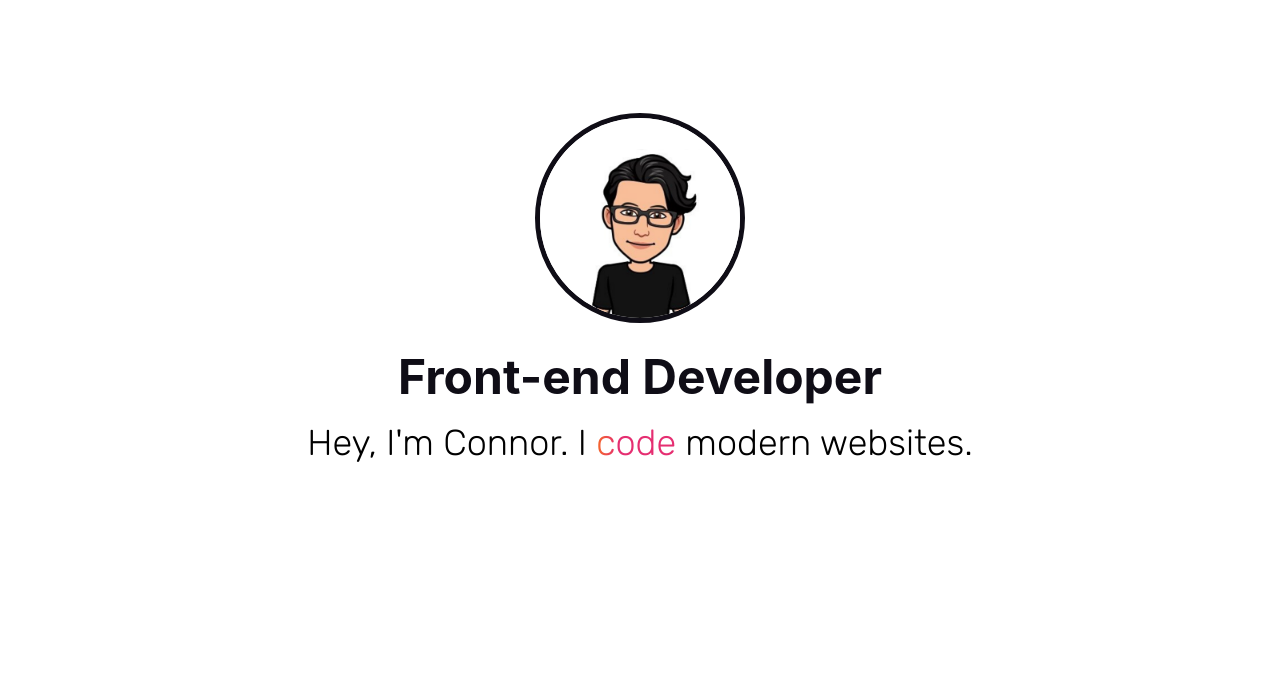
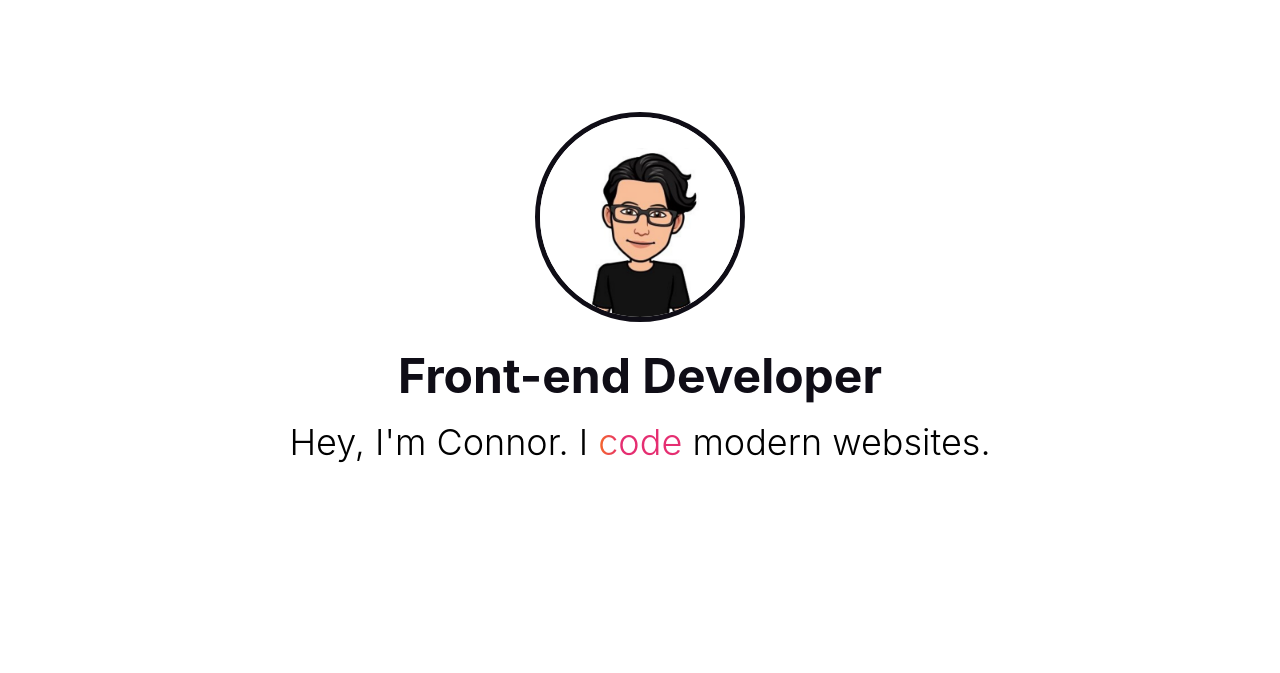
Before and after one commit to connorocampo/dotdev, a Gatsby site: page / in a window 1280 px wide. Shown: the part 100-773 px from the top of the page. Built offline with nearby package versions, Linux system fonts and the light colour scheme; Gatsby itself is replaced by a stand-in of ours.

Commit message:
Fix hero span font styles

```diff
--- a/src/assets/styles/main.css
+++ b/src/assets/styles/main.css
@@ -79,8 +79,8 @@
 }
 
 span {
-  font-family: "Rubik Light", -apple-system, BlinkMacSystemFont, "Segoe UI",
-    Roboto, Oxygen, Ubuntu, Cantarell, "Open Sans", "Helvetica Neue", sans-serif;
+  font-family: -apple-system, BlinkMacSystemFont, "Segoe UI", Roboto, Oxygen,
+    Ubuntu, Cantarell, "Open Sans", "Helvetica Neue", sans-serif;
   font-weight: 300;
 }
 
```
